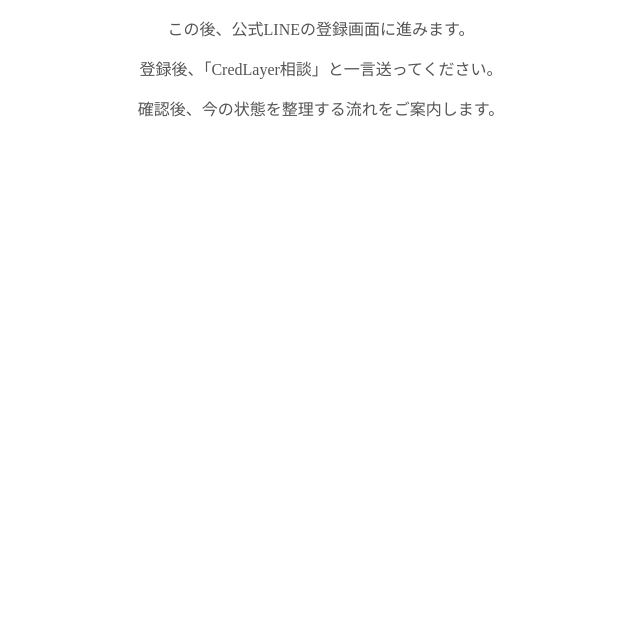
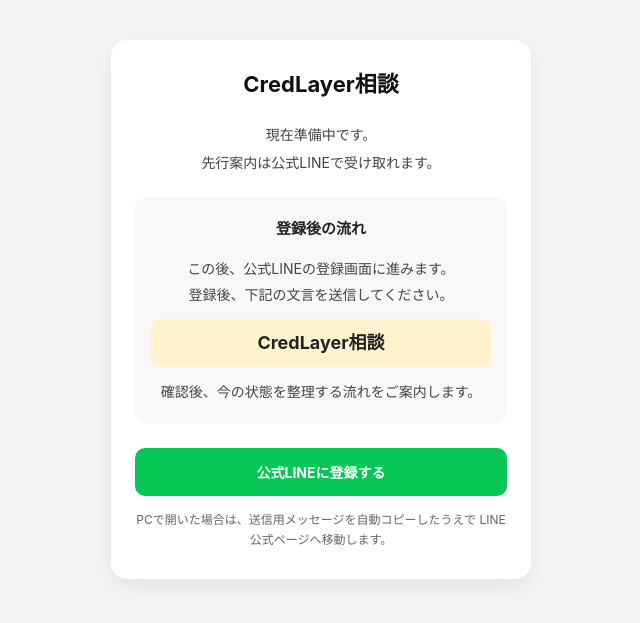
Before and after one commit to awabota/clre, a plain HTML site: page index.html in a window 1280 px wide. Shown: the whole page, without its empty margins (319-959 px from the left). Drawn offline with Linux system fonts and the light colour scheme.

Commit message:
Update index.html

```diff
--- a/index.html
+++ b/index.html
@@ -1,15 +1,239 @@
-<div style="text-align:center; margin-top:16px;">
+<!DOCTYPE html>
+<html lang="ja">
+<head>
+<meta charset="UTF-8">
+<meta name="viewport" content="width=device-width, initial-scale=1.0">
+<title>CredLayer相談の案内ページ</title>
 
-  <p style="font-size:16px; color:#555; margin-bottom:10px;">
-    この後、公式LINEの登録画面に進みます。
-  </p>
+<meta name="description" content="CredLayer相談の案内ページ">
+<meta property="og:title" content="CredLayer相談の案内ページ">
+<meta property="og:description" content="公式LINE登録後、指定の文言を送信してください。">
+<meta property="og:type" content="website">
+<meta property="og:url" content="https://awabota.github.io/credlayer-soudan/">
+<meta property="og:site_name" content="awabota">
+<meta name="twitter:card" content="summary">
 
-  <p style="font-size:16px; color:#555; margin-bottom:10px;">
-    登録後、「CredLayer相談」と一言送ってください。
-  </p>
+<style>
+body {
+  font-family: -apple-system, BlinkMacSystemFont, "Segoe UI", Roboto, sans-serif;
+  background: #f5f5f5;
+  margin: 0;
+  padding: 0;
+}
 
-  <p style="font-size:16px; color:#555; margin-bottom:0;">
-    確認後、今の状態を整理する流れをご案内します。
-  </p>
+.container {
+  max-width: 420px;
+  margin: 40px auto;
+  background: #fff;
+  border-radius: 16px;
+  overflow: hidden;
+  box-shadow: 0 8px 24px rgba(0,0,0,0.08);
+}
 
+.content {
+  padding: 28px 24px;
+}
+
+.title {
+  font-size: 22px;
+  font-weight: 700;
+  text-align: center;
+  margin: 0 auto 20px;
+  line-height: 1.5;
+  color: #111;
+  max-width: 320px;
+  word-break: normal;
+  overflow-wrap: anywhere;
+}
+
+.text {
+  font-size: 14px;
+  line-height: 2;
+  color: #444;
+  margin-bottom: 20px;
+  text-align: center;
+}
+
+.guide {
+  background: #f8f8f8;
+  border-radius: 12px;
+  padding: 18px 16px;
+  font-size: 14px;
+  line-height: 1.9;
+  color: #444;
+  margin-bottom: 24px;
+  text-align: center;
+}
+
+.guide strong {
+  display: block;
+  font-size: 15px;
+  margin-bottom: 12px;
+  color: #222;
+}
+
+.keyword {
+  display: block;
+  font-size: 18px;
+  font-weight: 700;
+  color: #222;
+  background: #fff3cd;
+  padding: 10px 12px;
+  border-radius: 8px;
+  line-height: 1.6;
+  text-align: center;
+  margin: 10px 0 12px;
+  word-break: normal;
+  overflow-wrap: anywhere;
+}
+
+.btn {
+  display: block;
+  width: 100%;
+  box-sizing: border-box;
+  text-align: center;
+  background: #06C755;
+  color: #fff;
+  text-decoration: none;
+  padding: 14px;
+  border-radius: 10px;
+  font-weight: bold;
+  font-size: 14px;
+}
+
+.btn:hover {
+  opacity: 0.9;
+}
+
+.note {
+  margin-top: 14px;
+  font-size: 12px;
+  line-height: 1.7;
+  color: #666;
+  text-align: center;
+}
+
+.toast {
+  position: fixed;
+  left: 50%;
+  bottom: 24px;
+  transform: translateX(-50%);
+  background: rgba(0,0,0,0.82);
+  color: #fff;
+  padding: 12px 16px;
+  border-radius: 10px;
+  font-size: 13px;
+  line-height: 1.6;
+  max-width: 88%;
+  text-align: center;
+  z-index: 9999;
+  display: none;
+}
+</style>
+</head>
+
+<body>
+
+<div class="container">
+  <div class="content">
+    <div class="title">CredLayer相談</div>
+
+    <div class="text">
+      現在準備中です。<br>
+      先行案内は公式LINEで受け取れます。
+    </div>
+
+    <div class="guide">
+      <strong>登録後の流れ</strong>
+      この後、公式LINEの登録画面に進みます。<br>
+      登録後、下記の文言を送信してください。
+
+      <span class="keyword">CredLayer相談</span>
+
+      確認後、今の状態を整理する流れをご案内します。
+    </div>
+
+    <a href="https://line.me/R/ti/p/@479rnxap" class="btn" id="btn-bottom">
+      公式LINEに登録する
+    </a>
+
+    <div class="note">
+      PCで開いた場合は、送信用メッセージを自動コピーしたうえで
+      LINE公式ページへ移動します。
+    </div>
+  </div>
 </div>
+
+<div class="toast" id="toast"></div>
+
+<script>
+  const urlParams = new URLSearchParams(window.location.search);
+  const referrer = urlParams.get('ref') || 'direct';
+
+  const gasUrl = "https://script.google.com/macros/s/AKfycbxeLw4JEGQseXcqub9e9yLTkmwkKF_AIoZtopKQQ9IhyFdrteP7kGMRc-P6TtKg7Ocd/exec";
+  const serviceName = "credlayer-soudan";
+  const lineOfficialUrl = "https://line.me/R/ti/p/@479rnxap";
+  const lineMessageUrlBase = "https://line.me/R/oaMessage/@479rnxap/?";
+
+  function isMobileDevice() {
+    return /Android|iPhone|iPad|iPod|Mobile/i.test(navigator.userAgent);
+  }
+
+  function showToast(text) {
+    const toast = document.getElementById("toast");
+    toast.innerHTML = text;
+    toast.style.display = "block";
+    setTimeout(() => {
+      toast.style.display = "none";
+    }, 4000);
+  }
+
+  async function copyText(text) {
+    try {
+      await navigator.clipboard.writeText(text);
+      return true;
+    } catch (err) {
+      return false;
+    }
+  }
+
+  function trackAccess() {
+    const trackUrl = `${gasUrl}?src=${serviceName}&ref=${referrer}`;
+    fetch(trackUrl, {
+      mode: "no-cors",
+      keepalive: true
+    }).catch(() => {});
+  }
+
+  async function trackAndGo(e) {
+    e.preventDefault();
+
+    trackAccess();
+
+    const sendText = `CredLayer相談 ${referrer}`;
+    const encodedMessage = encodeURIComponent(sendText);
+
+    if (isMobileDevice()) {
+      const lineLink = `${lineMessageUrlBase}${encodedMessage}`;
+      window.location.href = lineLink;
+      return;
+    }
+
+    const copied = await copyText(sendText);
+
+    if (copied) {
+      showToast("送信用メッセージをコピーしました。<br>LINE追加後、そのまま貼り付けて送信してください。");
+    } else {
+      showToast(`PCでは自動入力に対応しにくいため、LINE追加後に<br>「${sendText}」を送信してください。`);
+    }
+
+    setTimeout(() => {
+      window.location.href = lineOfficialUrl;
+    }, 1200);
+  }
+
+  document.getElementById("btn-bottom").addEventListener("click", trackAndGo);
+</script>
+
+</body>
+</html>
```
